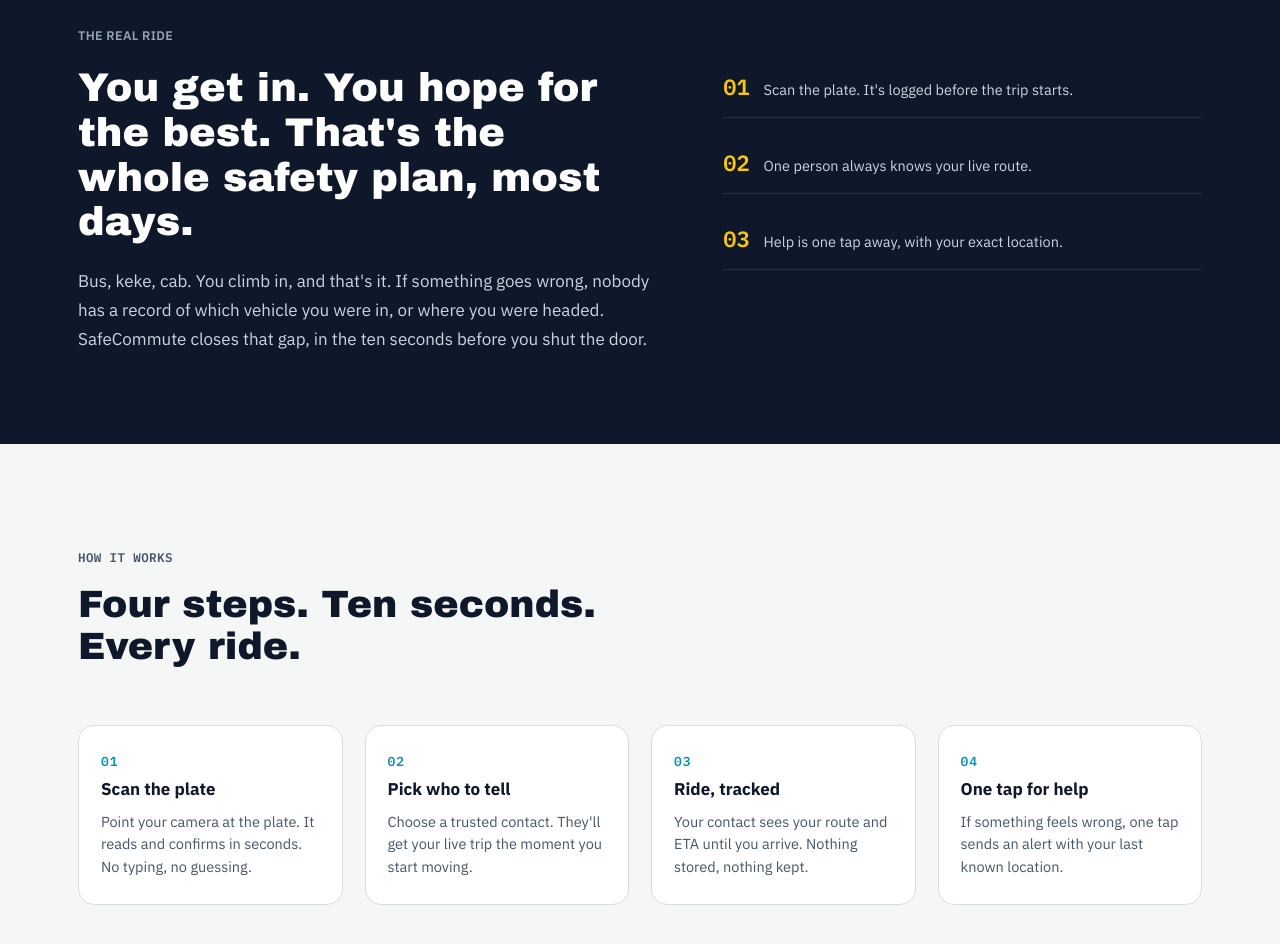
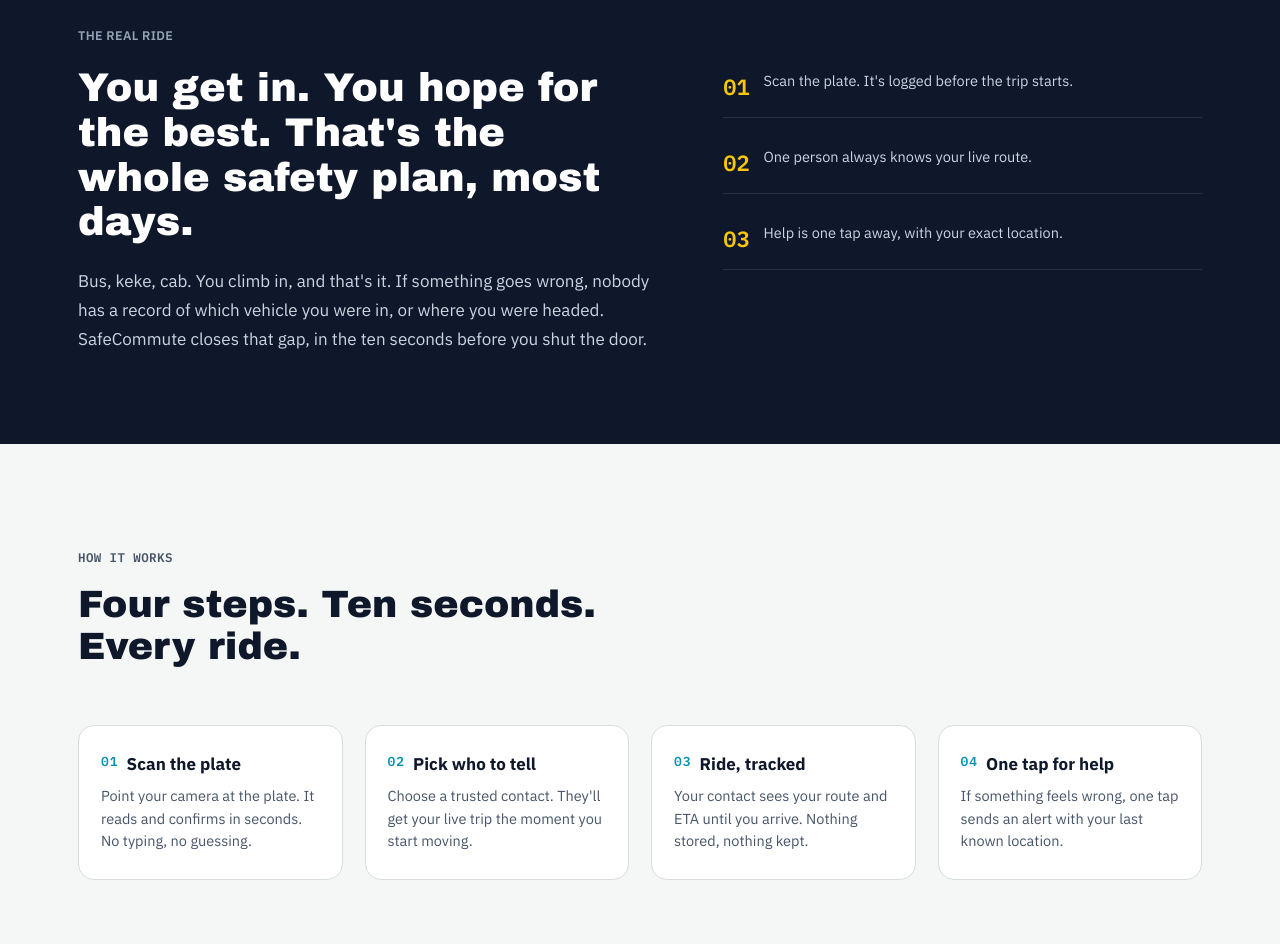
Before and after one commit to DesignedByJess/SafeCommute, a React (Vite) app in the folder frontend/: page / in a window 1280 px wide. Shown: the part 880-1824 px from the top of the page. Built offline with nearby package versions, Linux system fonts and the light colour scheme; no server answers.

Commit message:
fix(landing): align numbers to top of text in stat rows and How It Works steps

```diff
--- a/frontend/src/features/marketing/LandingPage.css
+++ b/frontend/src/features/marketing/LandingPage.css
@@ -434,7 +434,7 @@
 }
 .landing .lp-stat-row {
   display: flex;
-  align-items: baseline;
+  align-items: flex-start;
   gap: 14px;
   padding: 14px 0;
   border-bottom: 1px solid rgba(255, 255, 255, 0.1);
@@ -474,16 +474,21 @@
   display: flex;
   flex-direction: column;
 }
+.landing .lp-step .lp-step-head {
+  display: flex;
+  align-items: flex-start;
+  gap: 8px;
+}
 .landing .lp-step .lp-idx {
   font-family: 'IBM Plex Mono', monospace;
   font-weight: 600;
   font-size: 13px;
   color: var(--teal);
   letter-spacing: 1px;
+  flex-shrink: 0;
 }
 .landing .lp-step h3 {
   font-size: 17px;
-  margin-top: 6px;
   font-weight: 700;
   color: var(--navy);
 }
--- a/frontend/src/features/marketing/LandingPage.tsx
+++ b/frontend/src/features/marketing/LandingPage.tsx
@@ -233,23 +233,31 @@ export default function LandingPage() {
           </div>
           <div className="lp-steps">
             <div className="lp-step lp-rv">
+              <div className="lp-step-head">
                 <div className="lp-idx">01</div>
                 <h3>Scan the plate</h3>
+              </div>
               <p>Point your camera at the plate. It reads and confirms in seconds. No typing, no guessing.</p>
             </div>
             <div className="lp-step lp-rv">
+              <div className="lp-step-head">
                 <div className="lp-idx">02</div>
                 <h3>Pick who to tell</h3>
+              </div>
               <p>Choose a trusted contact. They&apos;ll get your live trip the moment you start moving.</p>
             </div>
             <div className="lp-step lp-rv">
+              <div className="lp-step-head">
                 <div className="lp-idx">03</div>
                 <h3>Ride, tracked</h3>
+              </div>
               <p>Your contact sees your route and ETA until you arrive. Nothing stored, nothing kept.</p>
             </div>
             <div className="lp-step lp-rv">
+              <div className="lp-step-head">
                 <div className="lp-idx">04</div>
                 <h3>One tap for help</h3>
+              </div>
               <p>If something feels wrong, one tap sends an alert with your last known location.</p>
             </div>
           </div>
```
Lines whose indentation alone changed are shown as unchanged.
